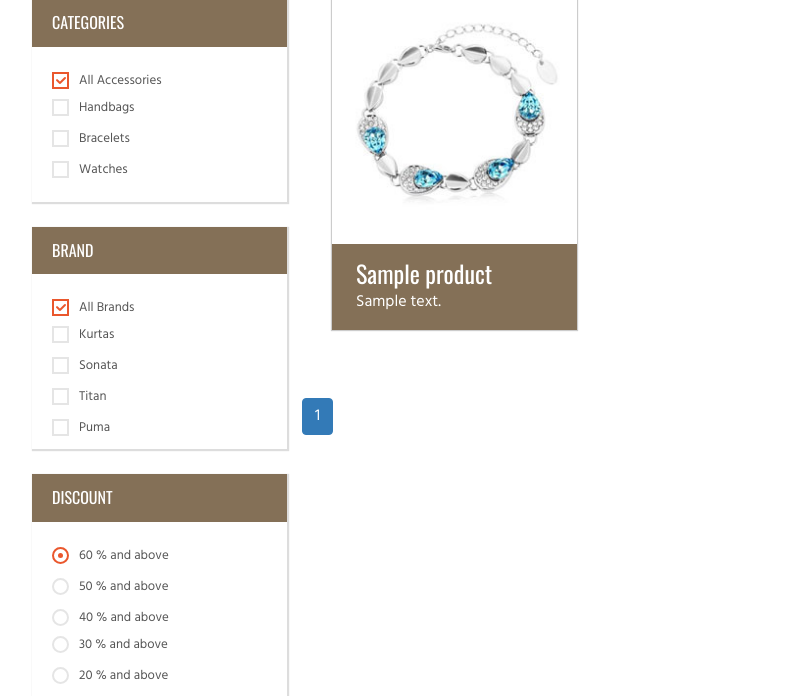
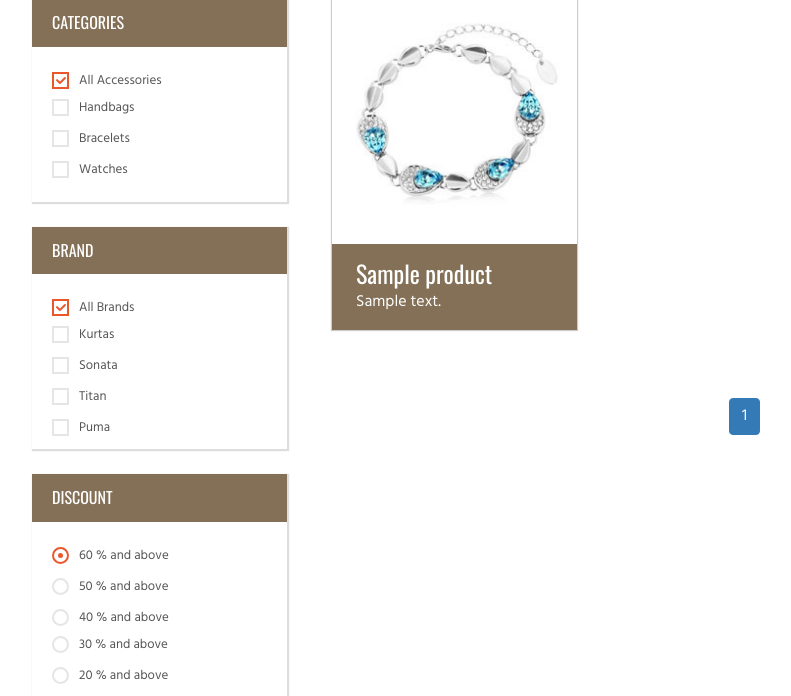
Before and after one commit to tyrielbr/jewcommerce, a Django app: a page that uses core/templates/pagination.html in a window 1280 px wide. Shown: the part 249-945 px from the top of the page, without its empty margins (53-844 px from the left). Run offline with Django 3.2, Linux system fonts and the light colour scheme; tables that the repository leaves empty hold one stand-in row (values such as "Sample post"); some libraries are stand-ins or nearby versions.

Commit message:
pagination centralizazar

```diff
--- a/catalog/templates/catalog/product_list.html
+++ b/catalog/templates/catalog/product_list.html
@@ -116,7 +116,8 @@
 			<div class="clearfix"> </div>
 			</div>
 		</div>
-		{% pagination request paginator page_obj %}
+{% pagination request paginator page_obj %}
 	</div>
+
 </div>
 {% endblock %}
--- a/core/templates/pagination.html
+++ b/core/templates/pagination.html
@@ -1,5 +1,5 @@
 <div class="container">
-	<div class="row">
+	<div class="row" style="text-align: center;">
 		<nav>
 			<ul class="pagination">
 				{% for page in paginator.page_range %}
```
